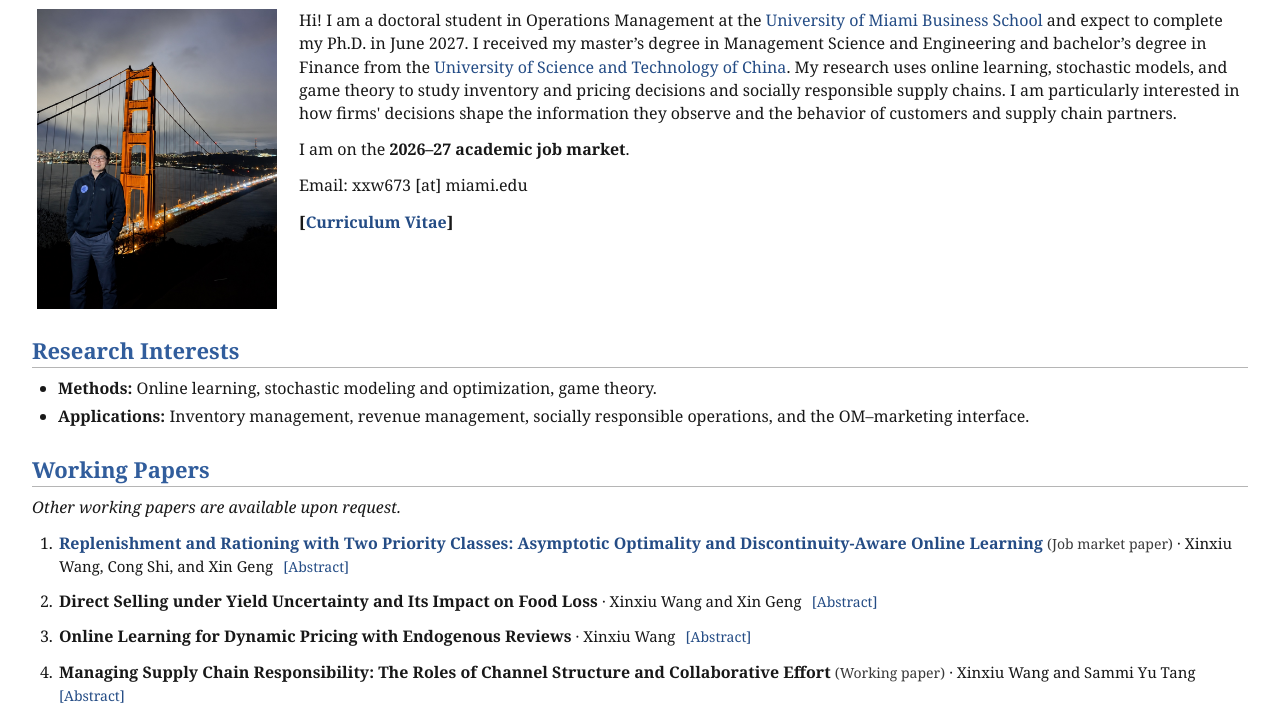
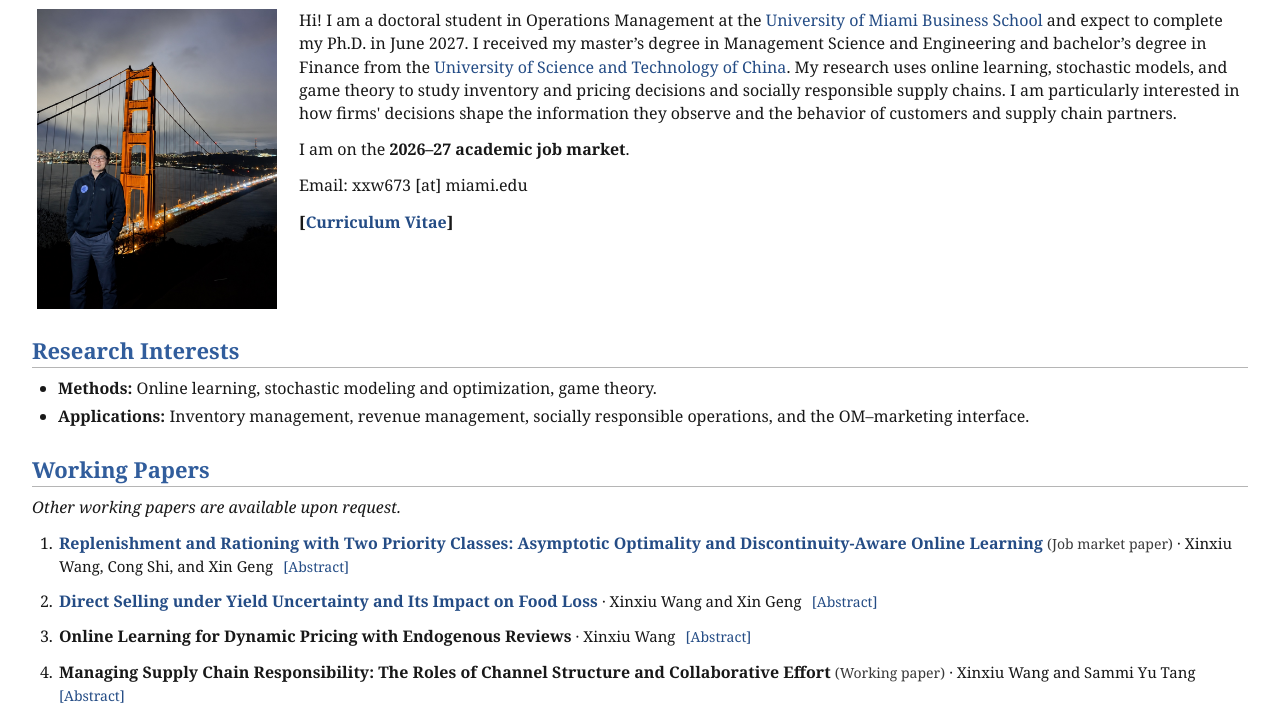
Before and after one commit to XinxiuWang/xinxiuwang.github.io, a plain HTML site: page index.html in a window 1280 px wide. Shown: the part 72-788 px from the top of the page. Drawn offline with Linux system fonts and the light colour scheme.

Commit message:
Link the food loss paper to SSRN

```diff
--- a/index.html
+++ b/index.html
@@ -44,7 +44,7 @@
           </details>
         </li>
         <li class="paper">
-          <p class="paper-title"><strong>Direct Selling under Yield Uncertainty and Its Impact on Food Loss</strong></p>
+          <p class="paper-title"><strong><a href="https://papers.ssrn.com/sol3/papers.cfm?abstract_id=7714582">Direct Selling under Yield Uncertainty and Its Impact on Food Loss</a></strong></p>
           <p class="authors"><strong>Xinxiu Wang</strong> and Xin Geng</p>
           <details>
             <summary>[Abstract]</summary>
```
